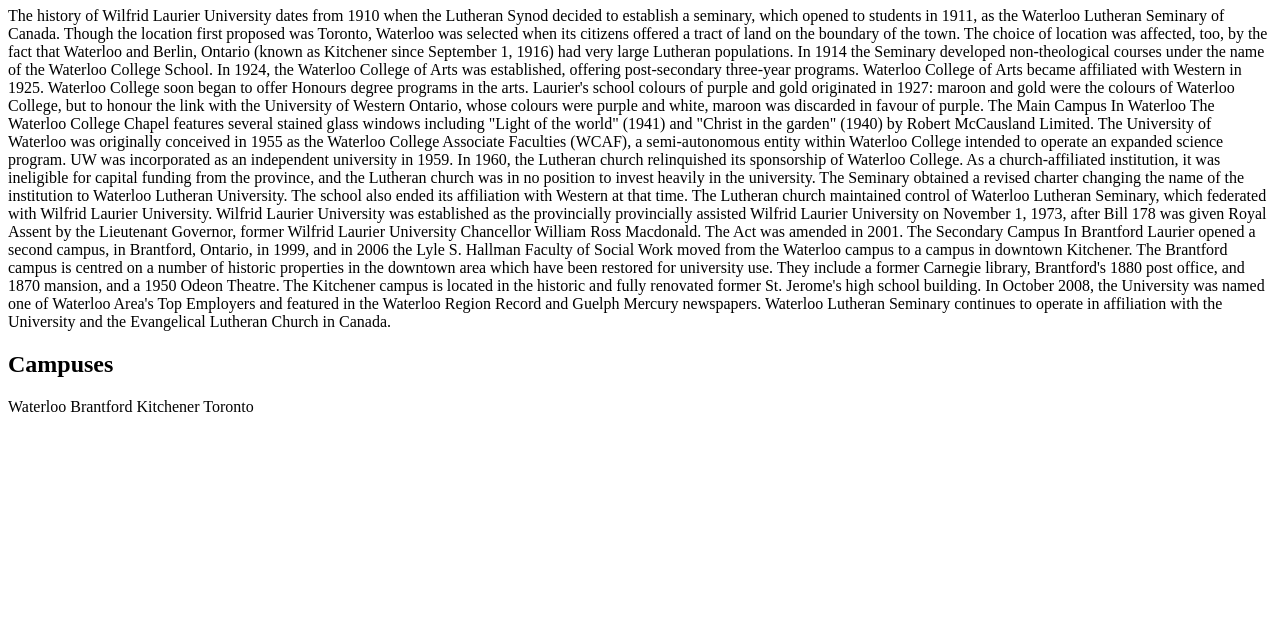
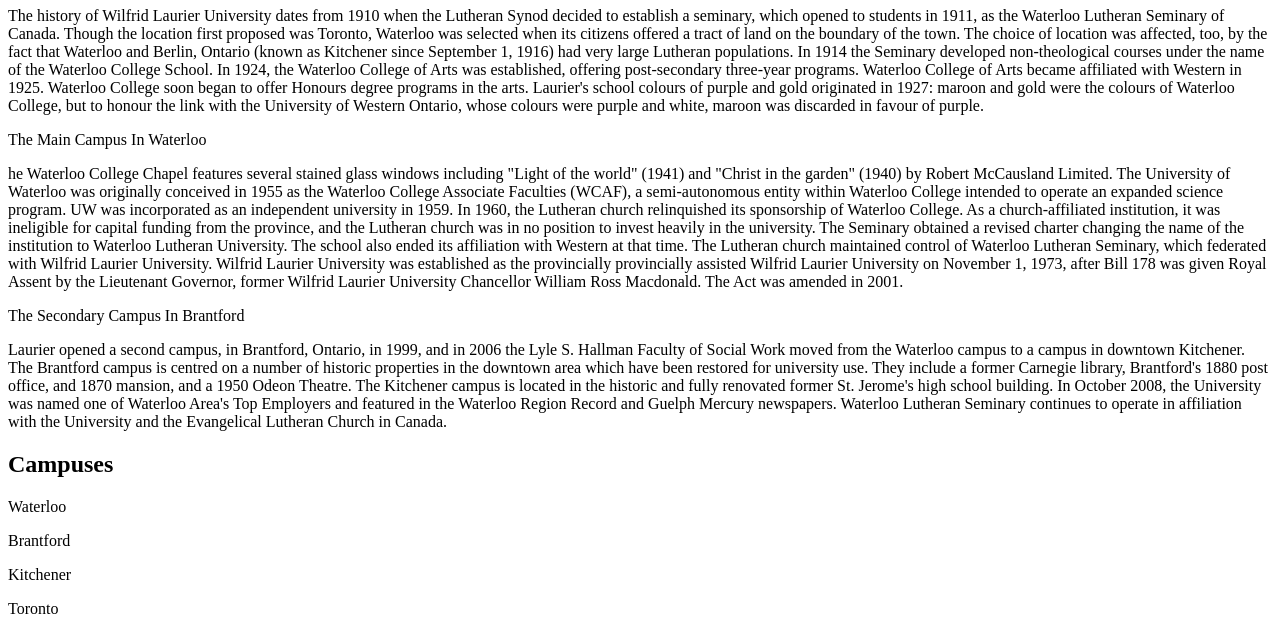
Before and after one commit to ctenuta77/Lab8, a plain HTML site: page index.html in a window 1280 px wide. Shown: the part 470-1104 px from the top of the page. Before the commit the page ends 902 px from the top, so only its background shows below. Drawn offline with Linux system fonts and the light colour scheme.

Commit message:
Update index.html

```diff
--- a/index.html
+++ b/index.html
@@ -7,7 +7,7 @@
 <p>The Main Website of <a>href="https://www.wlu.ca/" Wilfrid Laurier University</a></p>
 <iframe width="560" height="315" src="https://www.youtube.com/embed/cSCeBKRlk9I" frameborder="0" allowfullscreen></iframe>
 </head>
-<body>{background-color:lightpurple;}
+<body>
 
 <h1>History</h1>
 <p>
@@ -19,10 +19,13 @@ In 1914 the Seminary developed non-theological courses under the name of the Wat
 offering post-secondary three-year programs. Waterloo College of Arts became affiliated with Western in 1925. Waterloo College soon began to offer Honours degree programs in the arts.
 Laurier's school colours of purple and gold originated in 1927: maroon and gold were the colours of Waterloo College, but to honour the link with the University of Western Ontario,
 whose colours were purple and white, maroon was discarded in favour of purple.
+</p>
 
+<p>
 The Main Campus In Waterloo
-
-The Waterloo College Chapel features several stained glass windows including "Light of the world" (1941) and "Christ in the garden" (1940) by Robert McCausland Limited.
+</p>
+<p>
+he Waterloo College Chapel features several stained glass windows including "Light of the world" (1941) and "Christ in the garden" (1940) by Robert McCausland Limited.
 The University of Waterloo was originally conceived in 1955 as the Waterloo College Associate Faculties (WCAF), a semi-autonomous entity within Waterloo College intended to operate an expanded science program.
 UW was incorporated as an independent university in 1959.
 In 1960, the Lutheran church relinquished its sponsorship of Waterloo College. As a church-affiliated institution,
@@ -31,9 +34,11 @@ The Seminary obtained a revised charter changing the name of the institution to
 The Lutheran church maintained control of Waterloo Lutheran Seminary, which federated with Wilfrid Laurier University.
 Wilfrid Laurier University was established as the provincially provincially assisted Wilfrid Laurier University on November 1, 1973, after Bill 178 was given Royal Assent by the Lieutenant Governor,
 former Wilfrid Laurier University Chancellor William Ross Macdonald. The Act was amended in 2001.
-
+</p>
+<p>
 The Secondary Campus In Brantford
-
+</p>
+<p>
 Laurier opened a second campus, in Brantford, Ontario, in 1999, and in 2006 the Lyle S. Hallman Faculty of Social Work moved from the Waterloo campus to a campus in downtown Kitchener.
 The Brantford campus is centred on a number of historic properties in the downtown area which have been restored for university use.
 They include a former Carnegie library, Brantford's 1880 post office, and 1870 mansion, and a 1950 Odeon Theatre. The Kitchener campus is located in the historic and fully renovated former St. Jerome's high school building.
@@ -42,12 +47,10 @@ Waterloo Lutheran Seminary continues to operate in affiliation with the Universi
 </p>
 
 <h2>Campuses</h2>
-<p>
-Waterloo
-Brantford
-Kitchener
-Toronto
-</P>
+<p>Waterloo</p>
+<p>Brantford</p>
+<p>Kitchener</p>
+<p>Toronto</p>
 
 <!--Some of this information was copied from Wikipedia-->
 
```
